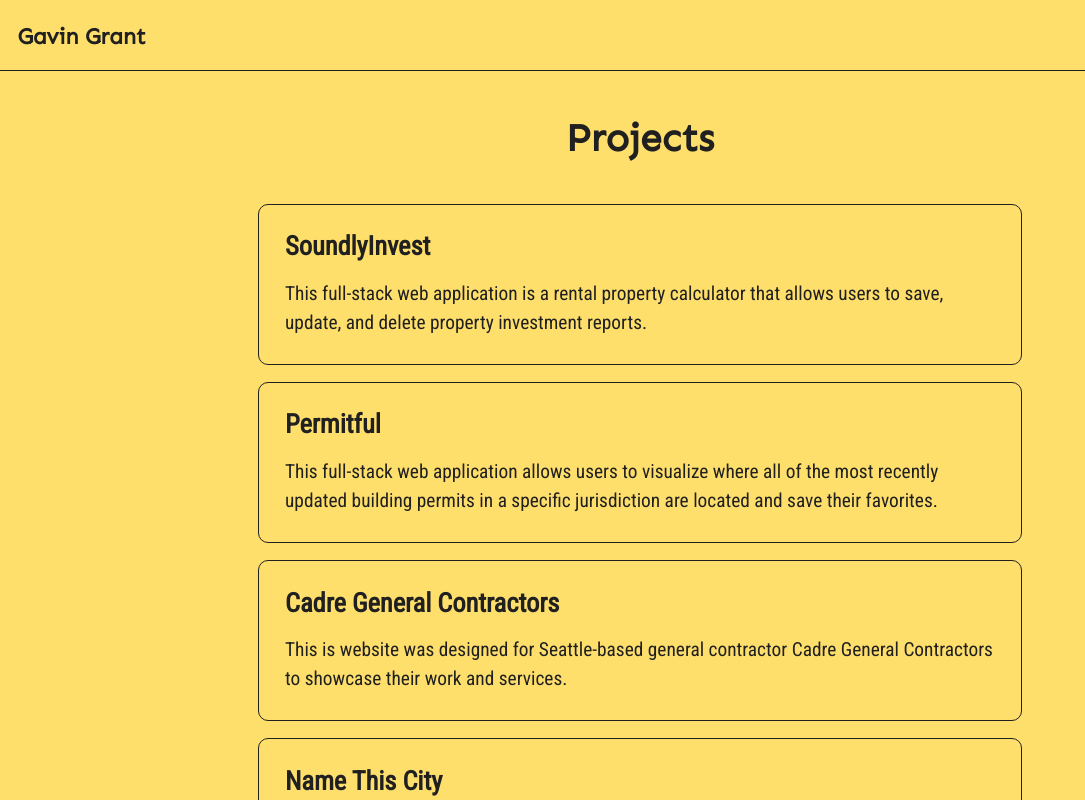
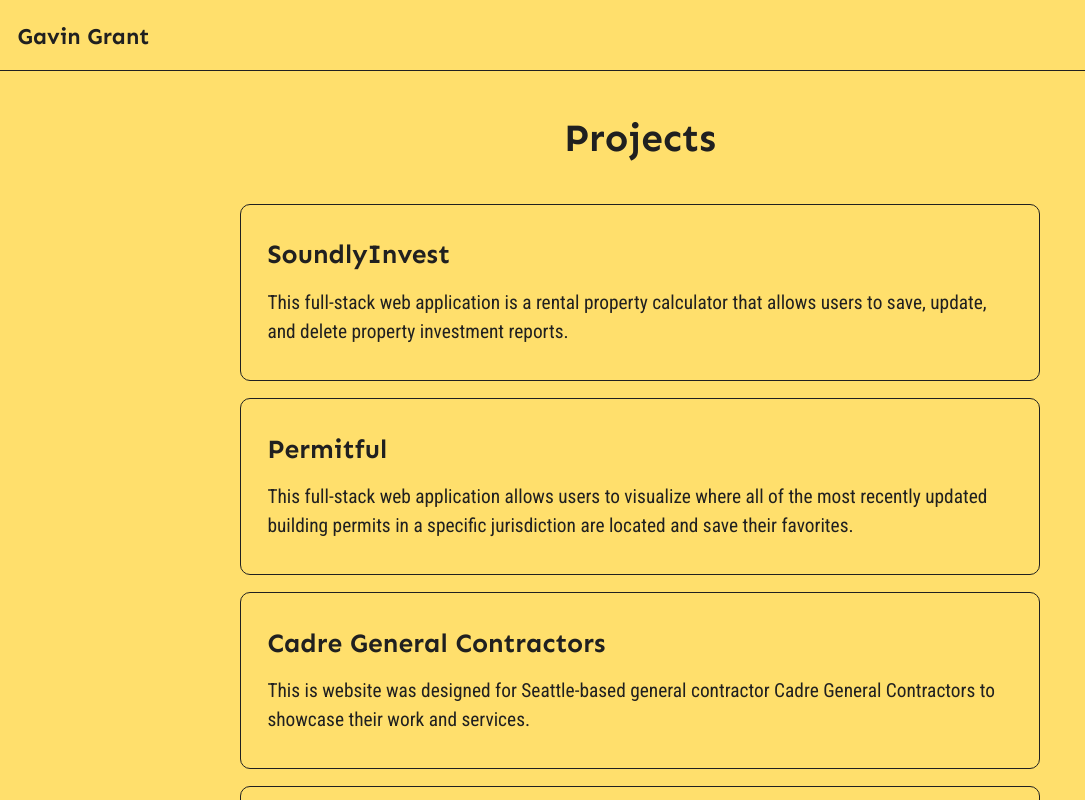
Before and after one commit to gavinmgrant/gavingrantco, a Next.js app: page /projects in a window 1280 px wide. Shown: the top 800 px of the page, without its empty margins (0-1085 px from the left). Built offline with nearby package versions, Linux system fonts and the light colour scheme.

Commit message:
feat: add react-spring and parallax

```diff
--- a/package.json
+++ b/package.json
@@ -8,9 +8,11 @@
     "start": "next start"
   },
   "dependencies": {
+    "@react-spring/parallax": "^9.2.3",
     "next": "10.0.7",
     "react": "17.0.1",
     "react-dom": "17.0.1",
+    "react-spring": "^9.2.3",
     "swr": "^0.5.6"
   },
   "devDependencies": {
--- a/pages/_app.js
+++ b/pages/_app.js
@@ -1,14 +1,17 @@
-
+import { useRouter } from 'next/router'
 import { Header } from '../components/Header'
 import { Footer } from '../components/Footer'
 import '../styles/globals.css'
 
 function MyApp({ Component, pageProps }) {
+  const router = useRouter()
+  const isHome = router.pathname === '/'
+
   return (
     <div>
-      <Header />
+      {!isHome && <Header />}
       <Component {...pageProps} />
-      <Footer />
+      {!isHome && <Footer />}
     </div>
   )
 }
--- a/pages/_document.js
+++ b/pages/_document.js
@@ -11,7 +11,7 @@
       <Html>
         <Head>
           <link rel="preconnect" href="https://fonts.gstatic.com" />
-          <link href="https://fonts.googleapis.com/css2?family=Sen&family=Roboto+Condensed&display=swap" rel="stylesheet" />
+          <link href="https://fonts.googleapis.com/css2?family=Sen:wght@700&family=Roboto+Condensed&display=swap" rel="stylesheet" />
         </Head>
         <body>
           <Main />
--- a/pages/projects.jsx
+++ b/pages/projects.jsx
@@ -7,7 +7,7 @@
 export default function Projects() {
   const { data, error } = useSWR('/api/projects', fetcher)
 
-  if (error) return <div className='container'>Failed to load project.</div>
+  if (error) return <div className='container'>Failed to load projects.</div>
   if (!data) return <div className='container'>Loading projects...</div>
 
   return (
--- a/styles/globals.css
+++ b/styles/globals.css
@@ -8,7 +8,7 @@
   background-color: #ffdf6c;
 }
 
-h1 {
+h1, h2, h3, h4 {
   font-family: 'Sen', sans-serif;
 }
 
@@ -23,11 +23,15 @@
   list-style-type: none;
 }
 
+li {
+  margin: 0.4rem 0;
+}
+
 button {
   border: 1px solid #202020;
   border-radius: 100px;
   font-family: 'Roboto Condensed', sans-serif;
-  padding: 1rem;
+  padding: 1.25rem;
   background: none;
   font-size: 1.25rem;
   cursor: pointer;
@@ -37,9 +41,14 @@
   border-radius: 10px;
 }
 
+.button-home {
+  border: 1px solid #ffdf6c;
+  color: #ffdf6c;
+}
+
 .container {
   margin: 1rem auto;
-  min-height: calc(100vh - 6rem);
+  min-height: calc(100vh - 5rem);
   padding: 0 1rem 1rem 1rem;
   display: flex;
   flex-direction: column;
@@ -68,7 +77,6 @@
 }
 
 .header h3 {
-  font-family: 'Sen', sans-serif;
   cursor: pointer;
 }
 
@@ -113,11 +121,6 @@
   text-align: center;
 }
 
-.description {
-  line-height: 1.5;
-  font-size: 1.25rem;
-}
-
 .grid {
   display: flex;
   align-items: center;
@@ -128,7 +131,7 @@
 }
 
 .card {
-  margin: 1rem;
+  margin: 1rem 0;
   flex-basis: 45%;
   padding: 1.5rem;
   text-align: left;
@@ -142,8 +145,8 @@
 .card:hover,
 .card:focus,
 .card:active {
-  color: #0070f3;
-  border-color: #0070f3;
+  color: #6c8cff;
+  border-color: #6c6cff;
   cursor: pointer;
 }
 
@@ -207,6 +210,11 @@
     font-size: 3rem;
   }
 
+  .description {
+    line-height: 1.5;
+    font-size: 1.25rem;
+  }
+
   .projectimage {
     display: block;
   }
```
Also changed, not shown: pages/index.js (+31 -5 lines), 1 other file (tests, documents, lock files or other folders).
